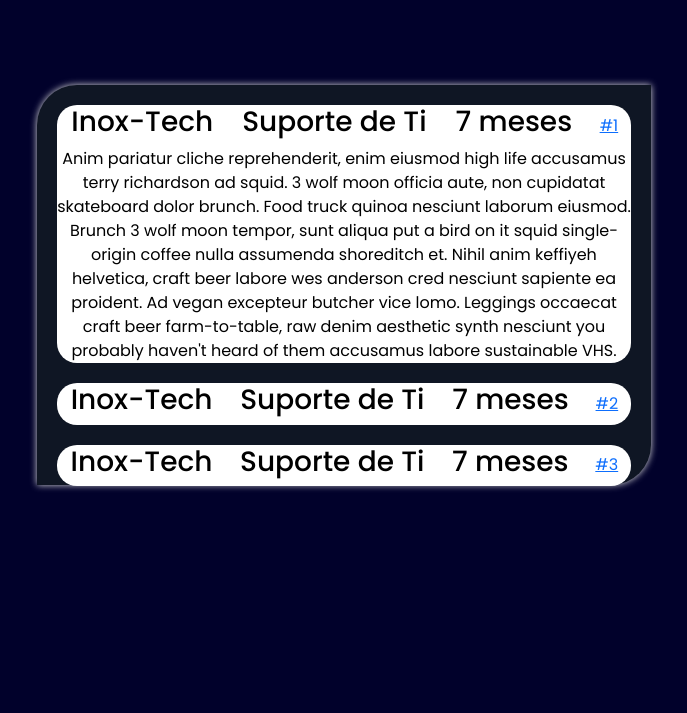
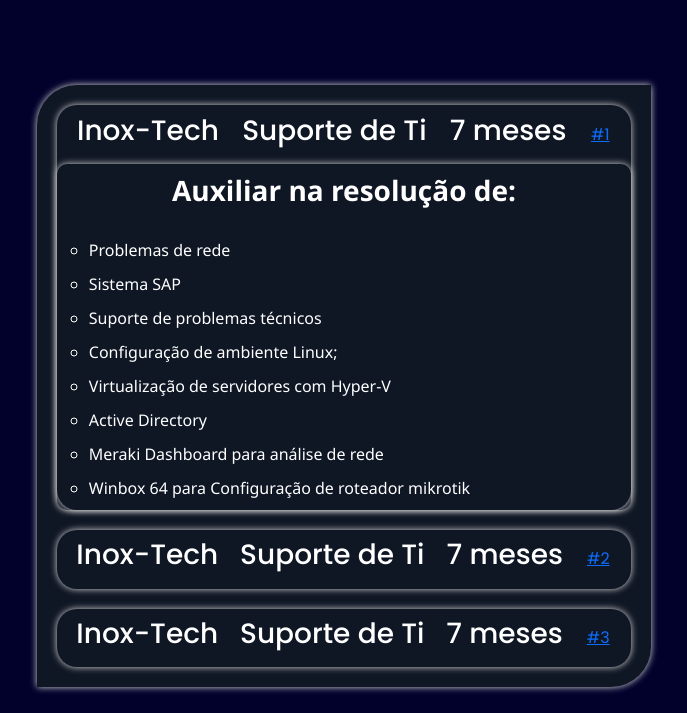
Before and after one commit to MarcosTenorioDev/Portifolio-MarcosTenorio, a website: page index.html in a window 1280 px wide. Shown: the part 1721-2434 px from the top of the page, without its empty margins (296-983 px from the left). Drawn offline with nearby package versions, Linux system fonts and the light colour scheme.

Commit message:
:lipstick: feat: att experience card CSS

```diff
--- a/assets/css/experience.css
+++ b/assets/css/experience.css
@@ -14,35 +14,63 @@
   justify-content: space-evenly;
   gap: 20px;
   width: 60%;
-  height: 50%;
   align-self: center;
   border-radius: 40px 0 40px 0;
 }
 
 .card2{
-  background-color: white;
-  color: black;
+  background-color: #0F1624;
+  box-shadow: 0 0 7px #dadada;
+  color: white;
   border-radius: 20px;
 }
 
 .card-header{
   display: flex;
   justify-content: space-between;
-}
-
-.mb-0{
-  border: 2px solid red
+  margin: 1.5%;
 }
 
 .card-body{
-  color: black;
+  color: white;
 }
 
 .cardExperienceTitle{
-  color: black;
+  color: white;
 }
 .cardExperienceTitleContainer{
   width: 100%;
   display: flex;
   justify-content: space-around;
+
 }
+
+.card-nav{
+  display: flex;
+  flex-direction: column;
+  border-radius: 10px;
+  box-shadow: 0 0 7px #dadada;
+
+}
+.card-nav-title{
+  margin: 10px 0 30px 0;
+  font-family: 'Segoe UI', sans-serif;
+  font-weight: 600;
+
+}
+.card-nav-ul{
+  text-align: start;
+  margin: 0;
+  display: grid;
+  grid-template-columns: repeat(auto-fit, minmax(40vh, 1fr));
+  font-weight: 400;
+
+
+
+}
+.card-nav-ul-li{
+  list-style: circle;
+  margin-bottom: 10px;
+  font-family: 'Segoe UI', sans-serif;
+  font-weight: 500;
+}
--- a/index.html
+++ b/index.html
@@ -225,7 +225,19 @@
 
               <div id="collapseOne" class="collapse show" aria-labelledby="headingOne" data-parent="#accordion">
                 <div class="card-body">
-                  Anim pariatur cliche reprehenderit, enim eiusmod high life accusamus terry richardson ad squid. 3 wolf moon officia aute, non cupidatat skateboard dolor brunch. Food truck quinoa nesciunt laborum eiusmod. Brunch 3 wolf moon tempor, sunt aliqua put a bird on it squid single-origin coffee nulla assumenda shoreditch et. Nihil anim keffiyeh helvetica, craft beer labore wes anderson cred nesciunt sapiente ea proident. Ad vegan excepteur butcher vice lomo. Leggings occaecat craft beer farm-to-table, raw denim aesthetic synth nesciunt you probably haven't heard of them accusamus labore sustainable VHS.
+                    <nav class="card-nav">
+                        <h3 class="card-nav-title">Auxiliar na resolução de: </h3>
+                        <ul class="card-nav-ul">
+                            <li class="card-nav-ul-li">Problemas de rede</li>
+                            <li class="card-nav-ul-li">Sistema SAP</li>
+                            <li class="card-nav-ul-li">Suporte de problemas técnicos</li>
+                            <li class="card-nav-ul-li">Configuração de ambiente Linux;</li>
+                            <li class="card-nav-ul-li">Virtualização de servidores com Hyper-V</li>
+                            <li class="card-nav-ul-li">Active Directory</li>
+                            <li class="card-nav-ul-li">Meraki Dashboard para análise de rede</li>
+                            <li class="card-nav-ul-li">Winbox 64 para Configuração de roteador mikrotik</li>
+                        </ul>
+                    </nav>
                 </div>
               </div>
             </div>
@@ -264,6 +276,7 @@
 
     </section>
 
+
 </body>
 
 </html>
```
